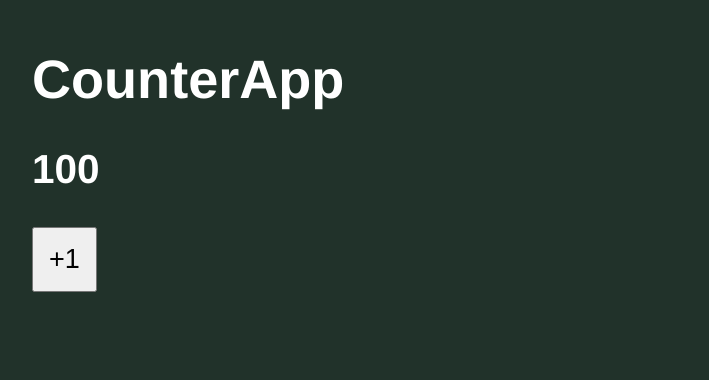
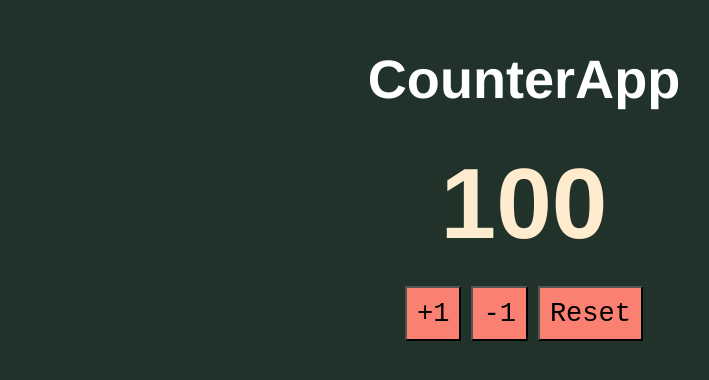
Before and after one commit to gmaimo/React_1, a React (Vite) app: page / in a window 1280 px wide. Shown: the part 136-516 px from the top of the page, without its empty margins (116-825 px from the left). Built offline with nearby package versions, Linux system fonts and the light colour scheme.

Commit message:
substract & reset

```diff
--- a/src/CounterApp.jsx
+++ b/src/CounterApp.jsx
@@ -4,6 +4,7 @@ import PropTypes from 'prop-types';
 
 export const CounterApp = ({ value }) => {
 
+        console.log('render');
 
     const [ counter, setCounter ] = useState( value );
 
@@ -13,11 +14,17 @@ export const CounterApp = ({ value }) => {
         // setCounter( (c) => c + 1 )
     }
 
+    const handelSubstact = () => setCounter( counter - 1 );
+
+    const handelReset = () => setCounter( value );
+
     return (
         <>
             <h1>CounterApp</h1>
             <h2> { counter } </h2>
             <button onClick={ handelAdd }> +1 </button>
+            <button onClick={ handelSubstact }> -1 </button>
+            <button onClick={ handelReset }> Reset </button>
         </>
     );
   }
--- a/src/styles.css
+++ b/src/styles.css
@@ -6,10 +6,19 @@ html, body {
     font-family: Helvetica, Arial;
     font-size: 1.3rem;
     padding: 70px;
+    text-align: center;
+}
+
+h2{
+    font-size: 100px;
+    margin: 20px;
+    color: blanchedalmond;
 }
 
 button{
-    padding: 15px;
+    padding: 10px;
     font-size: 1.3rem;
-
+    margin: 5px;
+    background-color: salmon;
+    font-family: monospace;
 }
```
